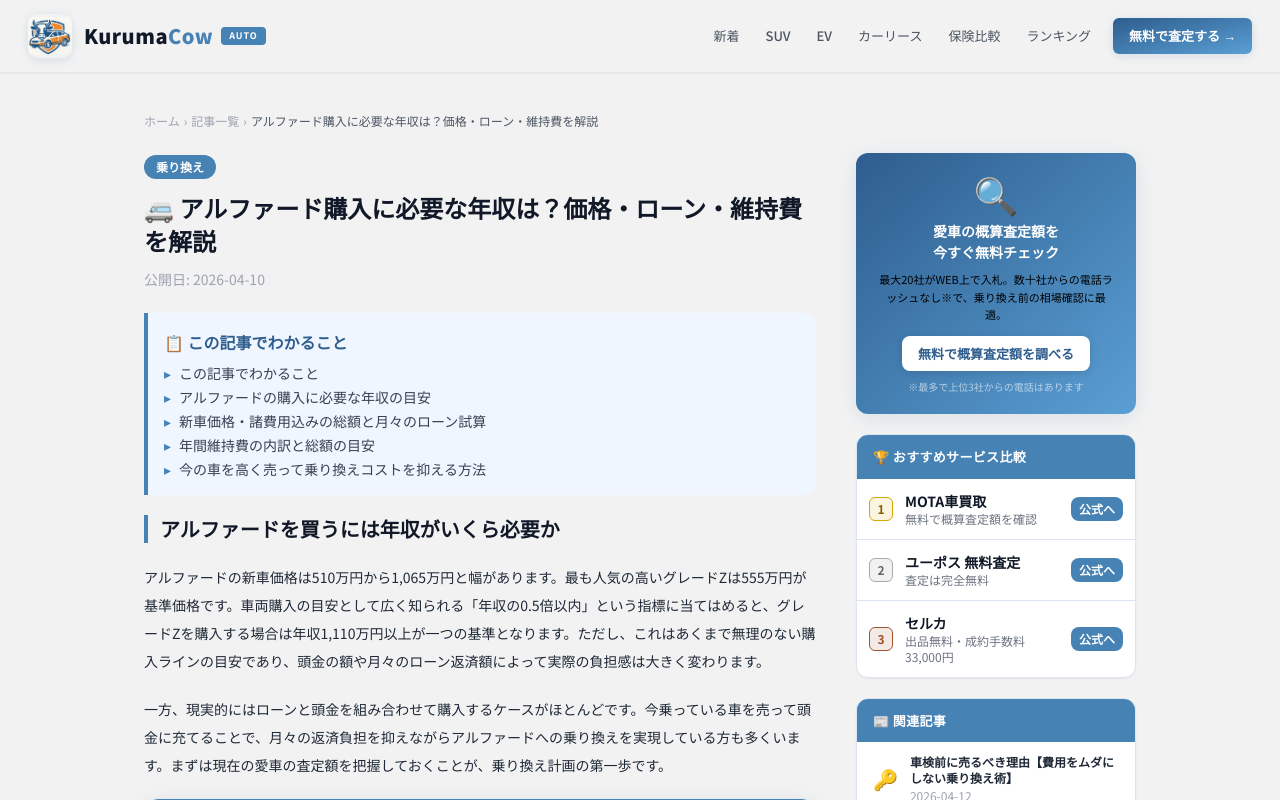
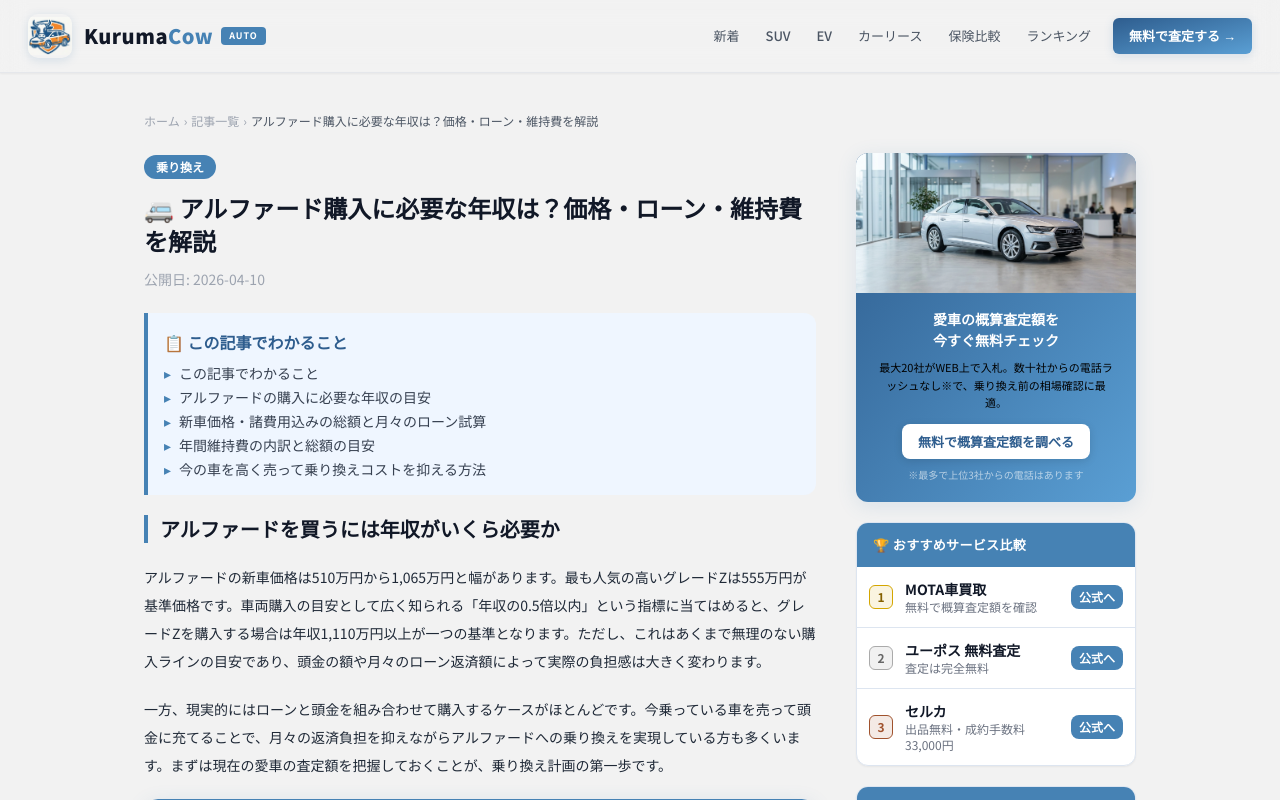
Before and after one commit to mayu-0925/kurumacow, a Next.js app: page /blog/alphard-nenshu-kakaku-loan-ijihI in a window 1280 px wide. Shown: the top 800 px of the page. Built offline with nearby package versions, Linux system fonts and the light colour scheme.

Commit message:
feat: サイドバーバナーに写真風AI生成画像を追加

```diff
--- a/components/ArticleSidebar.tsx
+++ b/components/ArticleSidebar.tsx
@@ -8,8 +8,14 @@
   return (
     <aside className="flex flex-col gap-5">
       {/* アフィリエイトバナー */}
-      <div className="bg-gradient-to-br from-brand-blue-dark to-brand-blue-light rounded-xl p-5 text-center shadow-[0_4px_20px_rgba(70,130,180,0.14)]">
-        <div className="text-4xl mb-2">🔍</div>
+      <div className="bg-gradient-to-br from-brand-blue-dark to-brand-blue-light rounded-xl overflow-hidden text-center shadow-[0_4px_20px_rgba(70,130,180,0.14)]">
+        {/* eslint-disable-next-line @next/next/no-img-element */}
+        <img
+          src="/images/sidebar-banner.jpg"
+          alt="愛車の概算査定額を今すぐ無料チェック"
+          className="w-full h-[140px] object-cover"
+        />
+        <div className="p-5 pt-4">
         <h3 className="text-[14px] font-bold text-white mb-2 leading-[1.5]">
           愛車の概算査定額を<br />今すぐ無料チェック
         </h3>
@@ -25,6 +31,7 @@
           無料で概算査定額を調べる
         </Link>
         <p className="text-[10px] text-white/60 mt-2">※最多で上位3社からの電話はあります</p>
+        </div>
       </div>
 
       {/* おすすめサービスランキング */}
```
Also changed, not shown: public/images/sidebar-banner.jpg (added).
